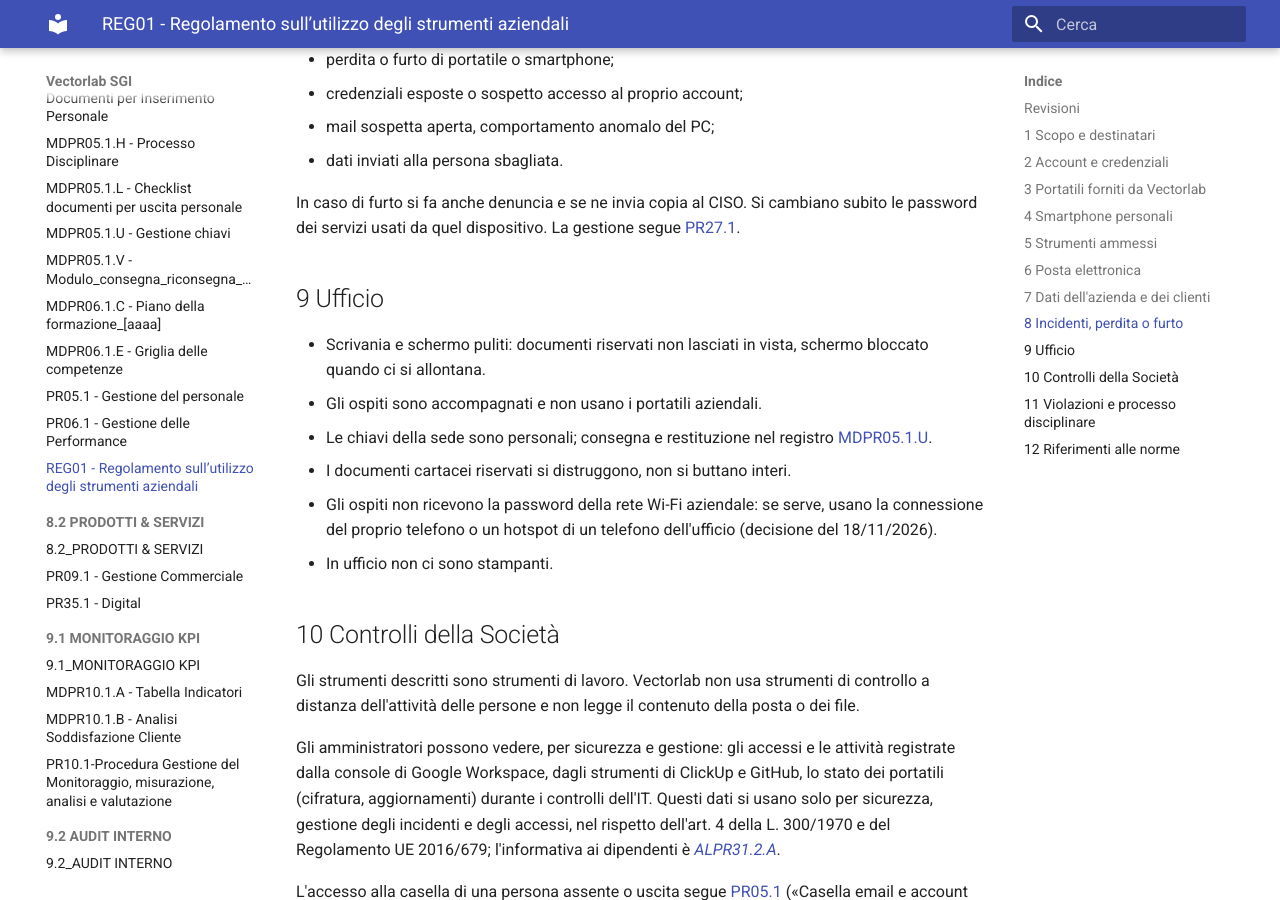
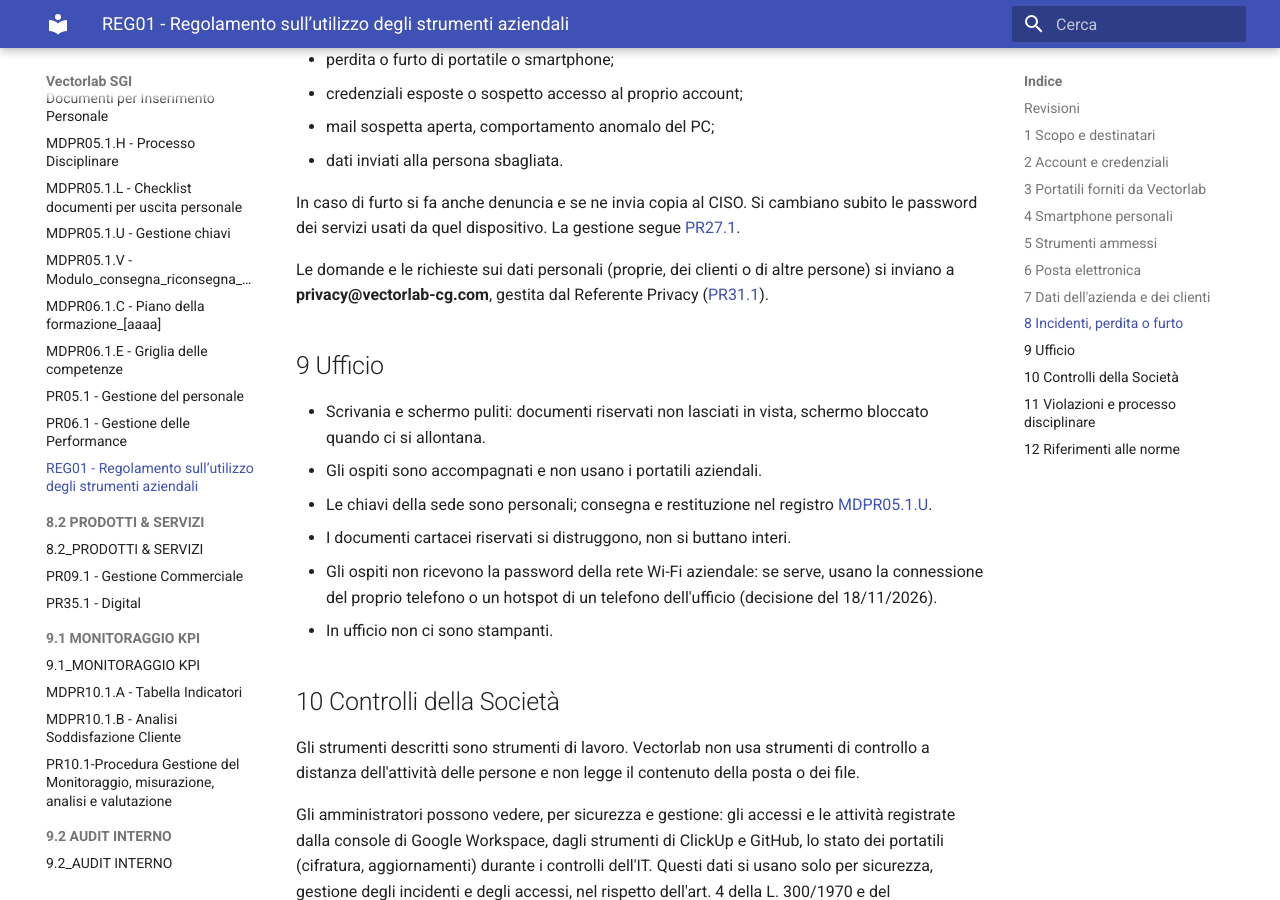
Before and after one commit to davideruzzenenti/Vectorlab-SGI, an MkDocs documentation site: the page built from docs/7_GESTIONE RISORSE/REG01 - Regolamento sull’utilizzo degli strumenti aziendali.md, in a window 1280 px wide and 900 px high, scrolled down 3626 px. Built offline with MkDocs 1.6.1 and Material for MkDocs 9.7.7, drawn with Linux system fonts in a browser that asks for light colours.

Commit message:
Aggiunge le regole su Discord e il contatto privacy@ per il personale
- ALPR05.1.H: Discord solo per messaggi rapidi, mai password, dati o codice
  dei clienti, dati personali (rimando a REG01 §5).
- REG01: domande e richieste sui dati personali a privacy@vectorlab-cg.com,
  gestita dal Referente Privacy (PR31.1).

Co-Authored-By: Claude Opus 5.5 <noreply@anthropic.com>

```diff
--- a/docs/7_GESTIONE RISORSE/REG01 - Regolamento sull’utilizzo degli strumenti aziendali.md
+++ b/docs/7_GESTIONE RISORSE/REG01 - Regolamento sull’utilizzo degli strumenti aziendali.md
@@ -158,6 +158,10 @@ In caso di furto si fa anche denuncia e se ne invia copia al CISO. Si
 cambiano subito le password dei servizi usati da quel dispositivo. La
 gestione segue [PR27.1](../A_EVENTI%20%26%20INCIDENTI/PR27.1%20-%20Gestione%20Incidenti%20e%20Data%20Breach.md).
 
+Le domande e le richieste sui dati personali (proprie, dei clienti o di
+altre persone) si inviano a **privacy@vectorlab-cg.com**, gestita dal
+Referente Privacy ([PR31.1](../A_CONFORMITA_/PR31.1%20-%20Gestione%20dei%20Diritti%20degli%20Interessati.md)).
+
 ## 9 Ufficio
 
 - Scrivania e schermo puliti: documenti riservati non lasciati in
```
Also changed, not shown: docs/7_GESTIONE RISORSE/ALPR05.1.H - Documenti per il personale.md (+2 -0 lines).
